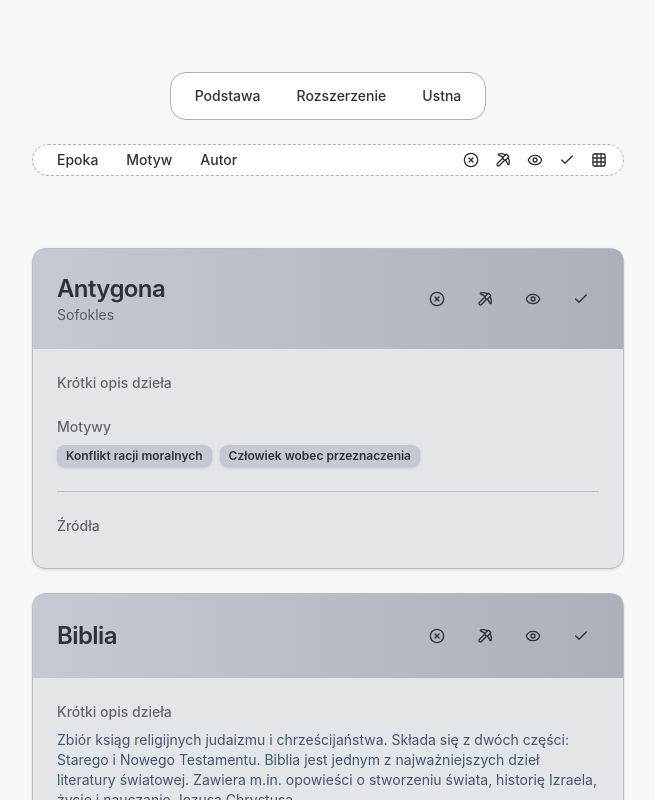
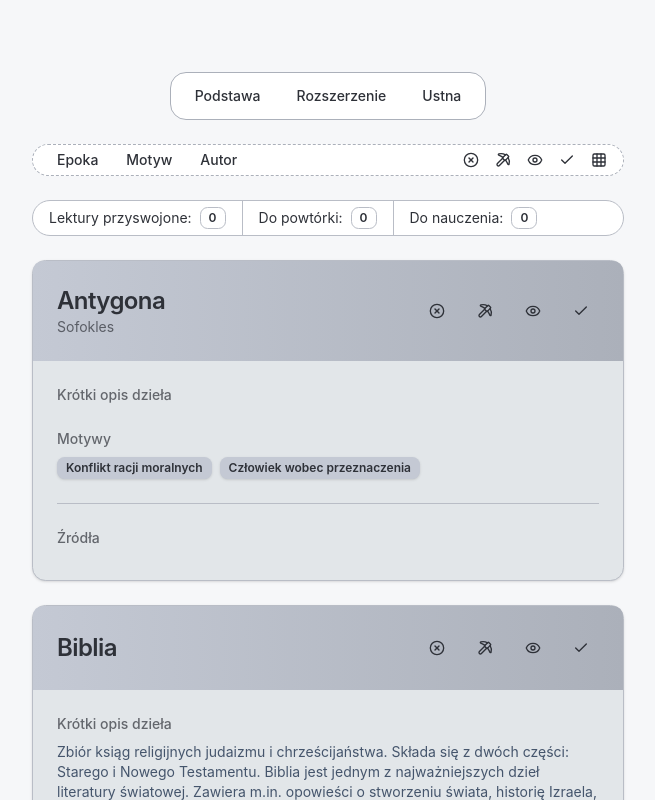
Before and after one commit to pawelz00/matura-check, a React (Vite) app: page /questions in a window 1280 px wide. Shown: the top 800 px of the page, without its empty margins (312-967 px from the left). Built offline with nearby package versions, Linux system fonts and the light colour scheme.

Commit message:
feat: stats

```diff
--- a/src/App.tsx
+++ b/src/App.tsx
@@ -1,14 +1,19 @@
 import Navbar from "@/components/navbar.tsx";
 import Cards from "@/components/cards.tsx";
+import Stats from "@/components/stats.tsx";
 
 function App() {
-
   return (
-    <div className={'flex flex-col flex-1 bg-background items-center'}>
+    <div
+      className={
+        "flex flex-col flex-1 bg-background items-center max-w-full md:max-w-3/4 xl:max-w-1/2 mx-auto"
+      }
+    >
       <Navbar />
+      <Stats />
       <Cards />
     </div>
-  )
+  );
 }
 
-export default App
+export default App;
--- a/src/components/cards.tsx
+++ b/src/components/cards.tsx
@@ -15,7 +15,7 @@ export default function Cards() {
 
   if (!groupBy) {
     return (
-      <main className={cn("w-1/2 mt-12 items-center", classNames[view])}>
+      <main className={cn("w-full mt-6 items-center", classNames[view])}>
         {data
           .filter((item) => {
             if (status) {
@@ -31,7 +31,7 @@ export default function Cards() {
   }
 
   return (
-    <main className={"flex flex-col gap-12 w-1/2 mt-12 items-center"}>
+    <main className={"flex flex-col gap-12 w-full mt-6 items-center"}>
       {Object.entries(groupedData ?? {}).map(([key, value]) => {
         return (
           <CardGroup title={key} description={""}>
--- a/src/components/navbar.tsx
+++ b/src/components/navbar.tsx
@@ -9,7 +9,9 @@ export default function Navbar() {
   const { view, setView, status, setStatus } = useFiltersStore();
 
   return (
-    <div className={"flex flex-col gap-y-6 w-1/2 items-center rounded-xl py-6"}>
+    <div
+      className={"flex flex-col gap-y-6 w-full items-center rounded-xl py-6"}
+    >
       <nav>
         <ul
           className={
--- /dev/null
+++ b/src/components/stats.tsx
@@ -0,0 +1,54 @@
+import { useDataStore } from "@/store/useDataStore.ts";
+import { useMemo } from "react";
+import { Badge } from "@/components/ui/badge.tsx";
+
+type Stats = {
+  numberOfCompletedItems: number;
+  review: number;
+  notStarted: number;
+};
+
+export default function Stats() {
+  const { statuses } = useDataStore();
+
+  const stats: Stats = useMemo(() => {
+    return Object.values(statuses).reduce(
+      (acc, status) => {
+        if (status === "learned") {
+          acc.numberOfCompletedItems += 1;
+        } else if (status === "review") {
+          acc.review += 1;
+        } else if (status === "notStarted") {
+          acc.notStarted += 1;
+        }
+        return acc;
+      },
+      {
+        numberOfCompletedItems: 0,
+        review: 0,
+        notStarted: 0,
+      },
+    );
+  }, [statuses]);
+
+  return (
+    <section
+      className={
+        "w-full text-sm flex divide-x items-center border rounded-full bg-white"
+      }
+    >
+      <div className={"flex gap-x-2 items-center px-4 py-1.5"}>
+        <span>Lektury przyswojone:</span>
+        <Badge variant={"outline"}>{stats.numberOfCompletedItems}</Badge>
+      </div>
+      <div className={"flex gap-x-2 items-center px-4 py-1.5"}>
+        <span>Do powtórki:</span>
+        <Badge variant={"outline"}>{stats.review}</Badge>
+      </div>
+      <div className={"flex gap-x-2 items-center px-4 py-1.5"}>
+        <span>Do nauczenia:</span>
+        <Badge variant={"outline"}>{stats.notStarted}</Badge>
+      </div>
+    </section>
+  );
+}
```
